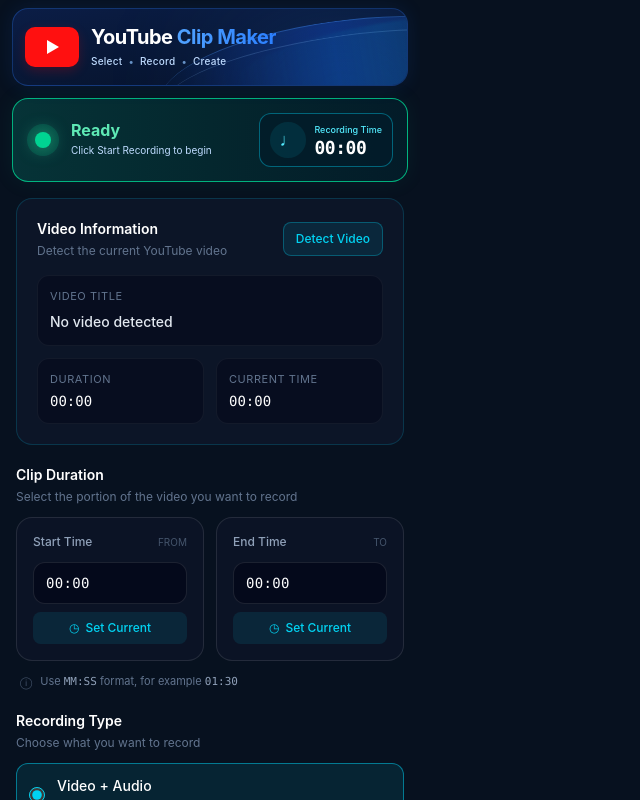
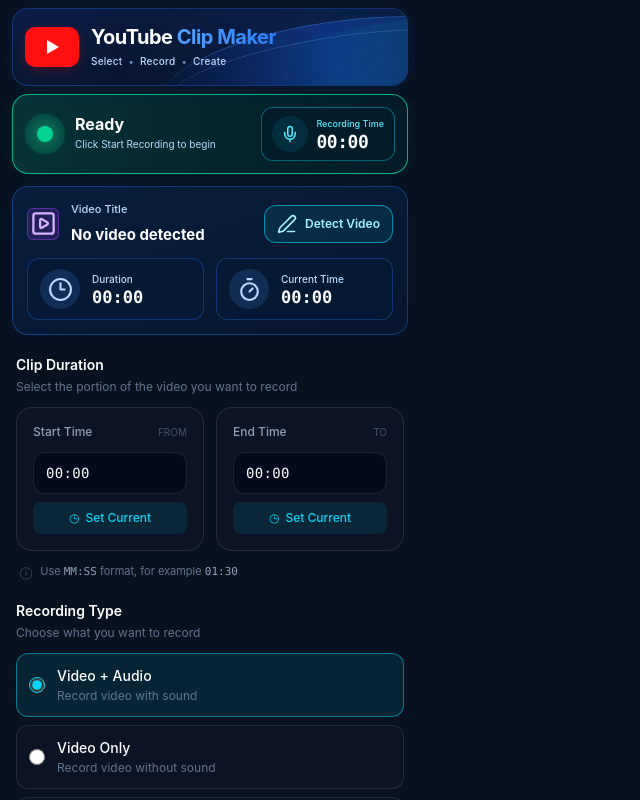
Before and after one commit to MMunim90/youtube-clip-maker, a React (Vite) app: page / in a window 1280 px wide. Shown: the top 800 px of the page, without its empty margins (0-640 px from the left). Built offline with nearby package versions, Linux system fonts and the light colour scheme.

Commit message:
almost all set

```diff
--- a/package.json
+++ b/package.json
@@ -23,6 +23,7 @@
     "@ffmpeg/ffmpeg": "^0.12.15",
     "@ffmpeg/util": "^0.12.2",
     "@tailwindcss/vite": "^4.3.3",
+    "lucide-react": "^1.41.0",
     "react": "^19.2.8",
     "react-dom": "^19.2.8",
     "tailwindcss": "^4.3.3"
--- a/popup/popup.css
+++ /dev/null
@@ -1,204 +0,0 @@
-body {
-  margin: 0;
-  padding: 0;
-  width: 320px;
-
-  font-family: Arial, sans-serif;
-
-  background: #f5f5f5;
-}
-
-.container {
-  padding: 20px;
-}
-
-h1 {
-  margin-top: 0;
-
-  font-size: 20px;
-
-  text-align: center;
-}
-
-.status {
-  display: flex;
-
-  justify-content: space-between;
-
-  margin-bottom: 15px;
-
-  padding: 10px;
-
-  background: white;
-
-  border-radius: 8px;
-}
-
-.video-info {
-  margin-bottom: 15px;
-
-  padding: 12px;
-
-  background: white;
-
-  border-radius: 8px;
-}
-
-.video-info p {
-  margin: 6px 0;
-}
-
-.time-section {
-  padding: 12px;
-
-  background: white;
-
-  border-radius: 8px;
-
-  margin-bottom: 10px;
-}
-
-.time-section label {
-  display: block;
-
-  margin-top: 8px;
-
-  margin-bottom: 5px;
-
-  font-size: 13px;
-}
-
-.time-section input {
-  width: 100%;
-
-  box-sizing: border-box;
-
-  padding: 10px;
-
-  border: 1px solid #ccc;
-
-  border-radius: 6px;
-
-  font-size: 14px;
-}
-
-button {
-  width: 100%;
-
-  padding: 12px;
-
-  margin-top: 8px;
-
-  border: none;
-
-  border-radius: 8px;
-
-  cursor: pointer;
-
-  font-size: 14px;
-}
-
-.recording-type {
-  margin-bottom: 15px;
-  padding: 12px;
-
-  background: white;
-
-  border-radius: 8px;
-}
-
-.recording-type p {
-  margin-top: 0;
-  margin-bottom: 10px;
-
-  font-size: 13px;
-}
-
-.recording-type label {
-  display: block;
-
-  margin-bottom: 8px;
-
-  font-size: 13px;
-
-  cursor: pointer;
-}
-
-.recording-type input {
-  margin-right: 6px;
-}
-
-.conversion-progress {
-  display: none;
-  margin-top: 15px;
-}
-
-.conversion-progress p {
-  margin: 5px 0;
-}
-
-.progress-bar-container {
-  width: 100%;
-  height: 12px;
-  background: #e5e5e5;
-  border-radius: 6px;
-  overflow: hidden;
-}
-
-.progress-bar {
-  width: 0%;
-  height: 100%;
-  transition: width 0.2s ease;
-}
-
-#progressPercentage {
-  text-align: center;
-  font-weight: bold;
-}
-
-.video-title-row {
-  display: flex;
-  align-items: center;
-  width: 100%;
-  margin: 8px 0;
-  overflow: hidden;
-}
-
-.video-label {
-  flex-shrink: 0;
-  margin-right: 5px;
-}
-
-.video-title-container {
-  flex: 1;
-  min-width: 0;
-  overflow: hidden;
-  white-space: nowrap;
-}
-
-#videoTitle {
-  display: inline-block;
-  white-space: nowrap;
-}
-
-@keyframes titleMarquee {
-  0% {
-    transform: translateX(0);
-  }
-
-  45% {
-    transform: translateX(
-      calc(-1 * var(--scroll-distance))
-    );
-  }
-
-  55% {
-    transform: translateX(
-      calc(-1 * var(--scroll-distance))
-    );
-  }
-
-  100% {
-    transform: translateX(0);
-  }
-}
--- a/popup/popup.html
+++ /dev/null
@@ -1,121 +0,0 @@
-<!doctype html>
-<html lang="en">
-  <head>
-    <meta charset="UTF-8" />
-
-    <meta name="viewport" content="width=device-width, initial-scale=1.0" />
-
-    <title>YouTube Clip Maker</title>
-
-    <link rel="stylesheet" href="popup.css" />
-  </head>
-
-  <body>
-    <div class="container">
-      <h1>YouTube Clip Maker</h1>
-
-      <div class="status">
-        <span>Status:</span>
-        <span id="status">Ready</span>
-      </div>
-
-      <div class="recording-time">
-        <span>Recording Time:</span>
-        <span id="recordingTime">00:00</span>
-      </div>
-
-      <div id="conversionProgress" class="conversion-progress">
-        <p id="conversionStatus">Converting...</p>
-
-        <p>
-          <span id="progressBlocks">░░░░░░░░░░░░░░░░░░░░</span>
-          <span id="progressPercentage">0%</span>
-        </p>
-      </div>
-
-      <button id="detectVideo">Detect YouTube Video</button>
-
-      <div class="video-info">
-        <p class="video-title-row">
-          <span class="video-label">Video:</span>
-
-          <span class="video-title-container">
-            <span id="videoTitle">--</span>
-          </span>
-        </p>
-
-        <p>
-          Duration:
-          <span id="duration">--</span>
-        </p>
-
-        <p>
-          Current Time:
-          <span id="currentTime">--</span>
-        </p>
-      </div>
-
-      <div class="time-section">
-        <label for="startTime"> Start Time </label>
-
-        <input type="text" id="startTime" placeholder="01:30" />
-
-        <label for="endTime"> End Time </label>
-
-        <input type="text" id="endTime" placeholder="02:45" />
-      </div>
-
-      <div class="recording-type">
-        <p>Recording Type</p>
-
-        <label>
-          <input type="radio" name="recordingType" value="video" checked />
-          Video + Audio
-        </label>
-
-        <label>
-          <input type="radio" name="recordingType" value="audio" />
-          Audio Only
-        </label>
-
-        <label>
-          <input type="radio" name="recordingType" value="video-only" />
-          Video Only
-        </label>
-      </div>
-
-      <div class="download-type">
-        <p>Download Type</p>
-
-        <label>
-          <input type="radio" name="downloadType" value="mp4" checked />
-
-          Video (MP4)
-        </label>
-
-        <label>
-          <input type="radio" name="downloadType" value="mp3" />
-
-          Audio (MP3)
-        </label>
-
-        <label>
-          <input type="radio" name="downloadType" value="webm" />
-
-          WebM
-        </label>
-      </div>
-
-      <button id="startRecording">Start Recording</button>
-
-      <button id="stopRecording">Stop Recording</button>
-
-      <button id="pauseRecording">Pause</button>
-
-      <button id="cancelRecording">Cancel</button>
-    </div>
-
-    <script type="module" src="popup.js"></script>
-    <!-- <script type="module" src="../recorder/recorder.js"></script> -->
-  </body>
-</html>
--- a/src/components/ConversionProgress.jsx
+++ b/src/components/ConversionProgress.jsx
@@ -7,9 +7,7 @@
       <div className="flex items-center gap-3">
         {/* Processing Icon */}
         <div className="flex h-12 w-12 shrink-0 items-center justify-center rounded-full bg-blue-500/15">
-          <div className="flex h-8 w-8 items-center justify-center rounded-full border-[5px] border-blue-400/25 border-t-cyan-400 border-r-blue-400">
-            <span className="text-xs text-cyan-300">↻</span>
-          </div>
+          <div className="h-8 w-8 animate-spin rounded-full border-[5px] border-blue-400/25 border-t-cyan-400 border-r-blue-400" />
         </div>
 
         {/* Progress Content */}
--- a/src/components/DownloadType.jsx
+++ b/src/components/DownloadType.jsx
@@ -44,7 +44,7 @@
 
           <div className="h-full rounded-xl border border-white/10 bg-slate-900/60 p-3 text-center transition peer-checked:border-cyan-400/50 peer-checked:bg-cyan-400/10 hover:border-cyan-400/20 peer-disabled:cursor-not-allowed peer-disabled:opacity-30">
             <div className="mx-auto flex h-9 w-9 items-center justify-center rounded-lg bg-cyan-400/10 text-cyan-400">
-              ♪
+              ♫
             </div>
 
             <p className="mt-2 text-xs font-semibold text-white">Audio</p>
@@ -71,7 +71,7 @@
 
             {/* Icon */}
             <div className="mx-auto flex h-9 w-9 items-center justify-center rounded-lg bg-cyan-400/10 text-cyan-400">
-              ◈
+              🌐︎
             </div>
 
             <p className="mt-2 text-xs font-semibold text-white">WebM</p>
--- a/src/components/Header.jsx
+++ b/src/components/Header.jsx
@@ -1,7 +1,6 @@
 function Header() {
   return (
     <header className="relative mx-3 mt-2 overflow-hidden rounded-2xl border border-blue-500/30 bg-gradient-to-br from-[#0b1d46] via-[#081735] to-[#061128] shadow-[0_0_20px_rgba(37,99,235,0.12)]">
-
       {/* Soft background glow */}
       <div className="absolute -right-12 -bottom-16 h-28 w-56 rounded-full bg-blue-500/25 blur-3xl" />
 
@@ -16,7 +15,6 @@
 
       {/* Content */}
       <div className="relative flex min-h-[76px] items-center gap-3 px-3 py-2">
-
         {/* YouTube Logo */}
         <div className="flex h-[40px] w-[54px] shrink-0 items-center justify-center rounded-[10px] bg-[#ff1010] shadow-[0_4px_12px_rgba(255,0,0,0.20)]">
           <div className="ml-0.5 h-0 w-0 border-y-[7px] border-y-transparent border-l-[12px] border-l-white" />
--- a/src/components/StatusCard.jsx
+++ b/src/components/StatusCard.jsx
@@ -1,36 +1,76 @@
+import { Mic } from "lucide-react";
+import { useEffect, useState } from "react";
+
 function StatusCard() {
+  const [isRecording, setIsRecording] = useState(false);
+
+  useEffect(() => {
+    const handleRecordingState = (event) => {
+      setIsRecording(event.detail.isRecording);
+    };
+
+    window.addEventListener("recording-state-changed", handleRecordingState);
+
+    return () => {
+      window.removeEventListener(
+        "recording-state-changed",
+        handleRecordingState,
+      );
+    };
+  }, []);
+
   return (
-    <section className="mx-3 mt-3 rounded-2xl border border-emerald-400/80 bg-gradient-to-r from-[#063337] via-[#04272e] to-[#031b28] p-3.5 shadow-[0_0_22px_rgba(16,185,129,0.08)]">
+    <section
+      className={`mx-3 mt-2 rounded-2xl border p-3 transition-all duration-300 ${
+        isRecording
+          ? "border-red-400/70 bg-gradient-to-r from-[#3a1015] via-[#291017] to-[#1d0b12]"
+          : "border-emerald-400/80 bg-gradient-to-r from-[#063337] via-[#04272e] to-[#031b28]"
+      } shadow-[0_0_20px_rgba(16,185,129,0.08)]`}
+    >
       <div className="flex items-center justify-between gap-3">
         {/* Status */}
-        <div className="flex min-w-0 items-center gap-3">
-          {/* Green indicator */}
-          <div className="flex h-8 w-8 shrink-0 items-center justify-center rounded-full bg-emerald-400/15">
-            <div className="h-4 w-4 rounded-full bg-emerald-400 shadow-[0_0_18px_rgba(52,211,153,0.8)]" />
+        <div className="flex min-w-0 items-center gap-2.5">
+          {/* Indicator */}
+          <div
+            className={`flex h-10 w-10 shrink-0 items-center justify-center rounded-full transition-all duration-300 ${
+              isRecording ? "bg-red-400/15" : "bg-emerald-400/15"
+            }`}
+          >
+            <div
+              className={`h-4 w-4 rounded-full transition-all duration-300 ${
+                isRecording
+                  ? "bg-red-400 shadow-[0_0_16px_rgba(248,113,113,0.85)]"
+                  : "bg-emerald-400 shadow-[0_0_16px_rgba(52,211,153,0.8)]"
+              }`}
+            />
           </div>
 
-          {/* Status text */}
+          {/* Status Text */}
           <div className="min-w-0">
             <p
               id="status"
-              className="text-[16px] font-bold leading-none text-emerald-300"
+              className="text-[16px] font-bold leading-none text-white"
             >
               Ready
             </p>
 
-            <p className="mt-1 text-[10px] leading-4 text-blue-200">
-              Click Start Recording to begin
-            </p>
+            {/* Helper text - only before recording */}
+            {!isRecording && (
+              <p className="mt-1 text-[10px] leading-4 text-blue-200">
+                Click Start Recording to begin
+              </p>
+            )}
           </div>
         </div>
 
         {/* Recording Time */}
         <div className="flex shrink-0 items-center gap-2 rounded-xl border border-cyan-400/40 bg-[#031c2a]/80 px-2.5 py-2">
-          {/* Microphone */}
+          {/* Mic */}
           <div className="flex h-9 w-9 shrink-0 items-center justify-center rounded-full bg-cyan-400/10">
-            <span className="text-lg text-cyan-300">♩</span>
+            <Mic size={18} strokeWidth={2} className="text-cyan-300" />
           </div>
 
+          {/* Time */}
           <div>
             <p className="text-[9px] font-medium text-cyan-300">
               Recording Time
--- a/src/components/VideoInfo.jsx
+++ b/src/components/VideoInfo.jsx
@@ -1,68 +1,103 @@
+
+import { PlaySquare, PenLine, Clock3, Timer } from "lucide-react";
+
 function VideoInfo() {
   return (
-    <section className="mx-4 mt-4 rounded-2xl border border-cyan-500/20 bg-slate-900/70 p-5">
-      {/* Section Header */}
-      <div className="mb-4 flex items-center justify-between">
-        <div>
-          <h2 className="text-sm font-semibold text-white">
-            Video Information
-          </h2>
+    <section className="mx-3 mt-3 rounded-2xl border border-blue-500/35 bg-gradient-to-br from-[#081c3d] via-[#071a35] to-[#06152d] p-3.5 shadow-[0_0_22px_rgba(37,99,235,0.08)]">
 
-          <p className="mt-1 text-xs text-slate-500">
-            Detect the current YouTube video
-          </p>
+      {/* Video Title Header */}
+      <div className="flex items-center justify-between gap-3">
+
+        {/* Title Icon + Text */}
+        <div className="flex min-w-0 items-center gap-3">
+
+          {/* Video Icon */}
+          <div className="flex h-8 w-8 shrink-0 items-center justify-center rounded-md border border-purple-500/40 bg-purple-500/15">
+            <PlaySquare
+              size={27}
+              strokeWidth={2}
+              className="text-purple-300"
+            />
           </div>
 
-        <button
-          id="detectVideo"
-          className="rounded-lg border border-cyan-400/30 bg-cyan-400/10 px-3 py-2 text-xs font-medium text-cyan-400 transition hover:bg-cyan-400/20"
-        >
-          Detect Video
-        </button>
-      </div>
-
-      {/* Video Title */}
-      <div className="rounded-xl border border-white/5 bg-slate-950/50 p-3">
-        <p className="text-[11px] uppercase tracking-wider text-slate-500">
+          {/* Title */}
+          <div className="min-w-0 flex-1">
+            <p className="text-[11px] font-medium text-blue-200">
               Video Title
             </p>
 
-        <div className="mt-1 min-w-0 overflow-hidden">
+            {/* Marquee Container */}
+            <div className="relative mt-1 min-w-0 overflow-hidden whitespace-nowrap">
               <p
                 id="videoTitle"
-            className="inline-block whitespace-nowrap text-sm font-medium text-slate-200"
+                className="inline-block text-[15px] font-bold text-white animate-marquee"
               >
                 No video detected
               </p>
             </div>
           </div>
+        </div>
+
+        {/* Detect Video Button */}
+        <button
+          id="detectVideo"
+          className="flex shrink-0 items-center gap-2 rounded-xl border border-cyan-400/60 bg-cyan-400/10 px-3 py-2 text-[12px] font-semibold text-cyan-200 transition-all duration-200 hover:border-cyan-300 hover:bg-cyan-400/20"
+        >
+          <PenLine size={20} strokeWidth={2} />
+
+          <span>Detect Video</span>
+        </button>
+      </div>
 
       {/* Duration + Current Time */}
       <div className="mt-3 grid grid-cols-2 gap-3">
-        <div className="rounded-xl border border-white/5 bg-slate-950/50 p-3">
-          <p className="text-[11px] uppercase tracking-wider text-slate-500">
+
+        {/* Duration */}
+        <div className="flex items-center gap-3 rounded-xl border border-blue-500/30 bg-[#061a35]/80 px-3 py-2.5">
+          <div className="flex h-10 w-10 shrink-0 items-center justify-center rounded-full bg-blue-400/15">
+            <Clock3
+              size={25}
+              strokeWidth={2}
+              className="text-blue-200"
+            />
+          </div>
+
+          <div className="min-w-0">
+            <p className="text-[10px] font-medium text-blue-200">
               Duration
             </p>
 
             <p
               id="duration"
-            className="mt-1 font-mono text-sm font-medium text-white"
+              className="mt-0.5 font-mono text-[17px] font-bold leading-none text-white"
             >
               00:00
             </p>
           </div>
+        </div>
 
-        <div className="rounded-xl border border-white/5 bg-slate-950/50 p-3">
-          <p className="text-[11px] uppercase tracking-wider text-slate-500">
+        {/* Current Time */}
+        <div className="flex items-center gap-3 rounded-xl border border-blue-500/30 bg-[#061a35]/80 px-3 py-2.5">
+          <div className="flex h-10 w-10 shrink-0 items-center justify-center rounded-full bg-blue-400/15">
+            <Timer
+              size={25}
+              strokeWidth={2}
+              className="text-blue-200"
+            />
+          </div>
+
+          <div className="min-w-0">
+            <p className="text-[10px] font-medium text-blue-200">
               Current Time
             </p>
 
             <p
               id="currentTime"
-            className="mt-1 font-mono text-sm font-medium text-white"
+              className="mt-0.5 font-mono text-[17px] font-bold leading-none text-white"
             >
               00:00
             </p>
+          </div>
         </div>
       </div>
     </section>
```
Also changed, not shown: popup/popup.js (+11 -0 lines), 1 other file (tests, documents, lock files or other folders). Lines whose indentation alone changed are shown as unchanged.
